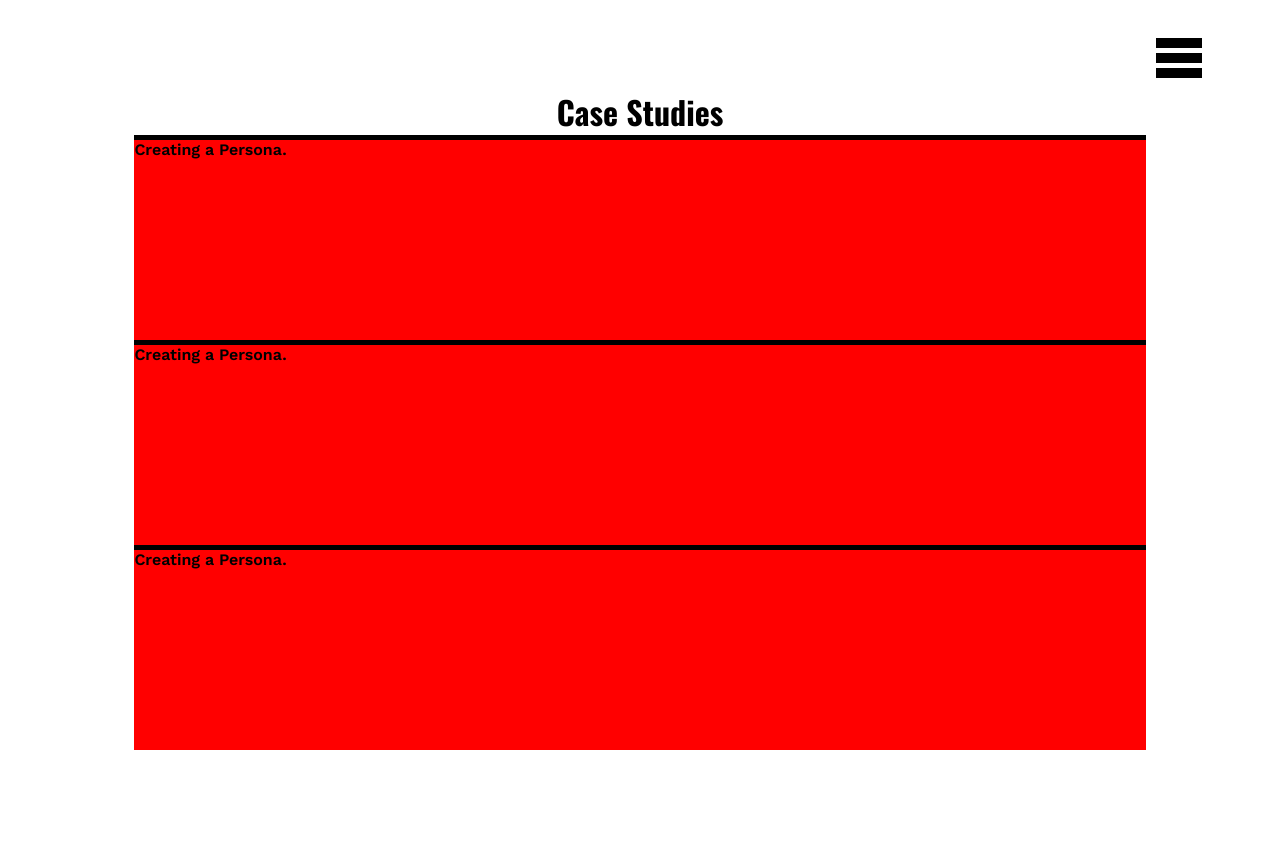
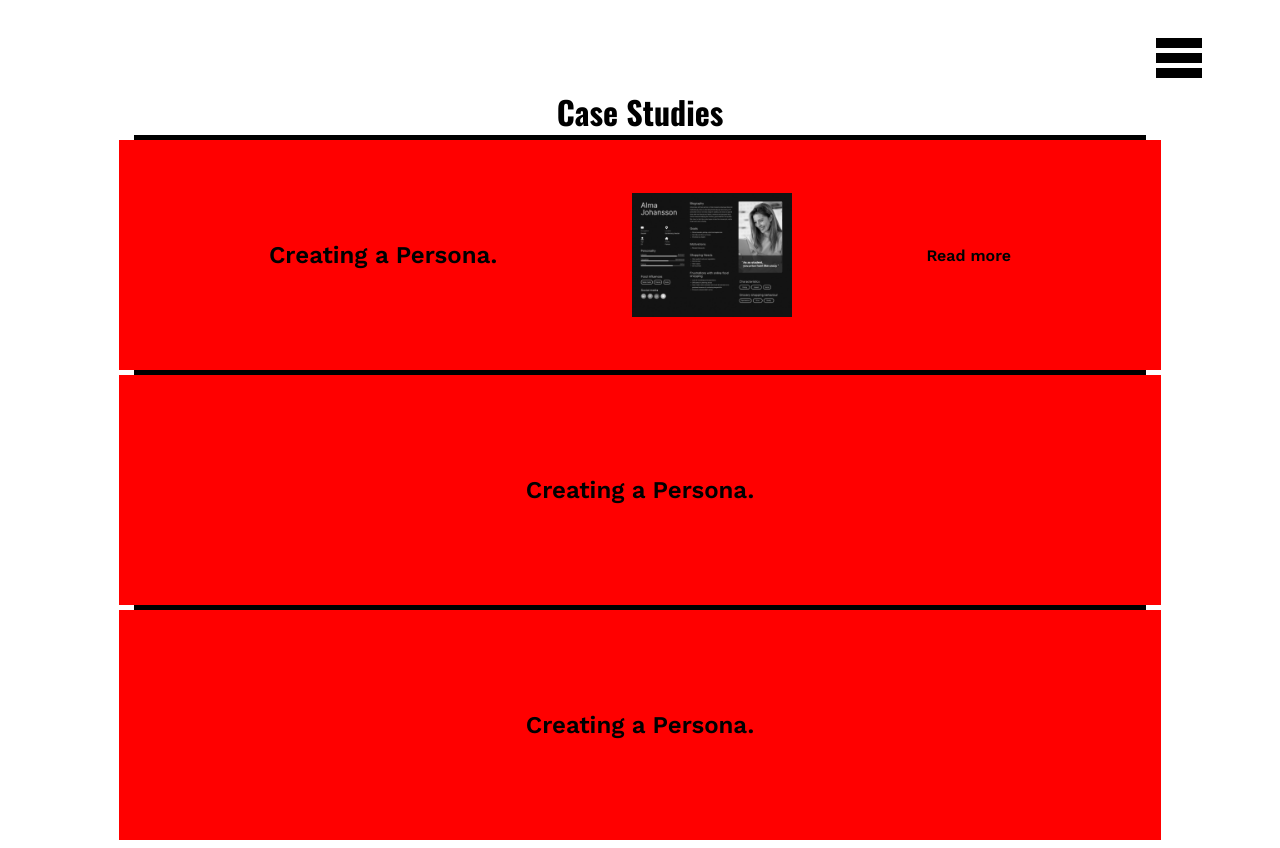
Before and after one commit to isacolander/Portfolio, a plain HTML site: page mobile-projects.html in a window 1280 px wide. Before the commit the page ends 800 px from the top, so only its background shows below. Drawn offline with nearby package versions, Linux system fonts and the light colour scheme.

Commit message:
grid start

```diff
--- a/mobile-projects.html
+++ b/mobile-projects.html
@@ -35,6 +35,8 @@
       <div class="casestudy">
 
         <div class="casetitle"> Creating a Persona. </div>
+        <img id="boximage" src="mp/personamp.png">
+        <div class="casereadmore"> Read more </div>
 
         </div>
 
@@ -48,6 +50,8 @@
 
       <div class="casestudy">
             <div class="casetitle"> Creating a Persona. </div>
+
+
             </div>
       </div>
   </header>
--- a/mp.css
+++ b/mp.css
@@ -68,7 +68,31 @@ background-color:black;
 }
 
 .casestudy {
+  display:flex;
+  align-items: center;
+  justify-content: space-evenly;
   width:80%;
   height:200px;
   background-color: red;
+  padding:15px;
 }
+
+.casetitle {
+  grid-column-start: : 1;
+  font-size:1.5rem;
+  display:grid;
+  place-items:center;
+}
+
+#boximage {
+  grid-column: 2;
+  grid-row:1 2;
+  width:160px;
+  height:auto;
+}
+
+#casereadmore{
+  font-size:1.5rem;
+  grid-column-start: 1;
+  grid-row:2;
+}
```
Also changed, not shown: mp/personamp.png (added).
